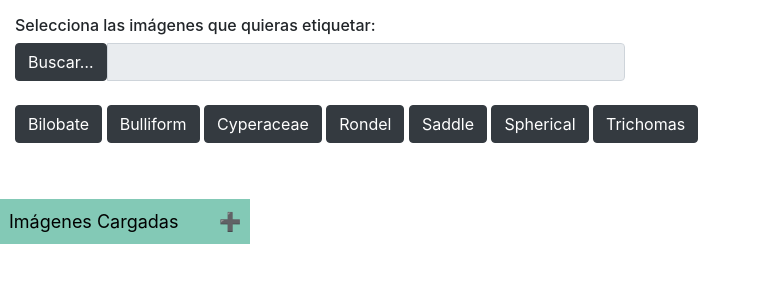
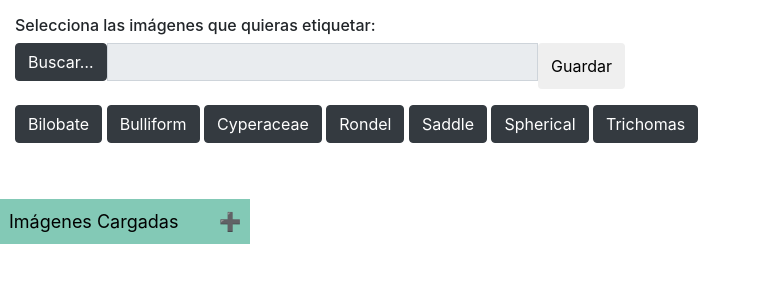
Before and after one commit to mmb0093/TFG_Fitolitos, a Flask app: page /etiquetador in a window 1280 px wide. Shown: the part 56-356 px from the top of the page, without its empty margins (0-761 px from the left). Run offline with Flask 2, Linux system fonts and the light colour scheme; some libraries are stand-ins or nearby versions.

Commit message:
cambio boton guardado #48

```diff
--- a/code/phytolithclassifier/app/templates/etiquetador.html
+++ b/code/phytolithclassifier/app/templates/etiquetador.html
@@ -50,6 +50,7 @@
                 </label>
 
                 <input type="text" class="form-control"  readonly="readonly">
+               <button type="submit" class="btn btn-secundary" onclick="download_all_region_data('json')">Guardar</button>
 
             </div>
         <p></p>
```
